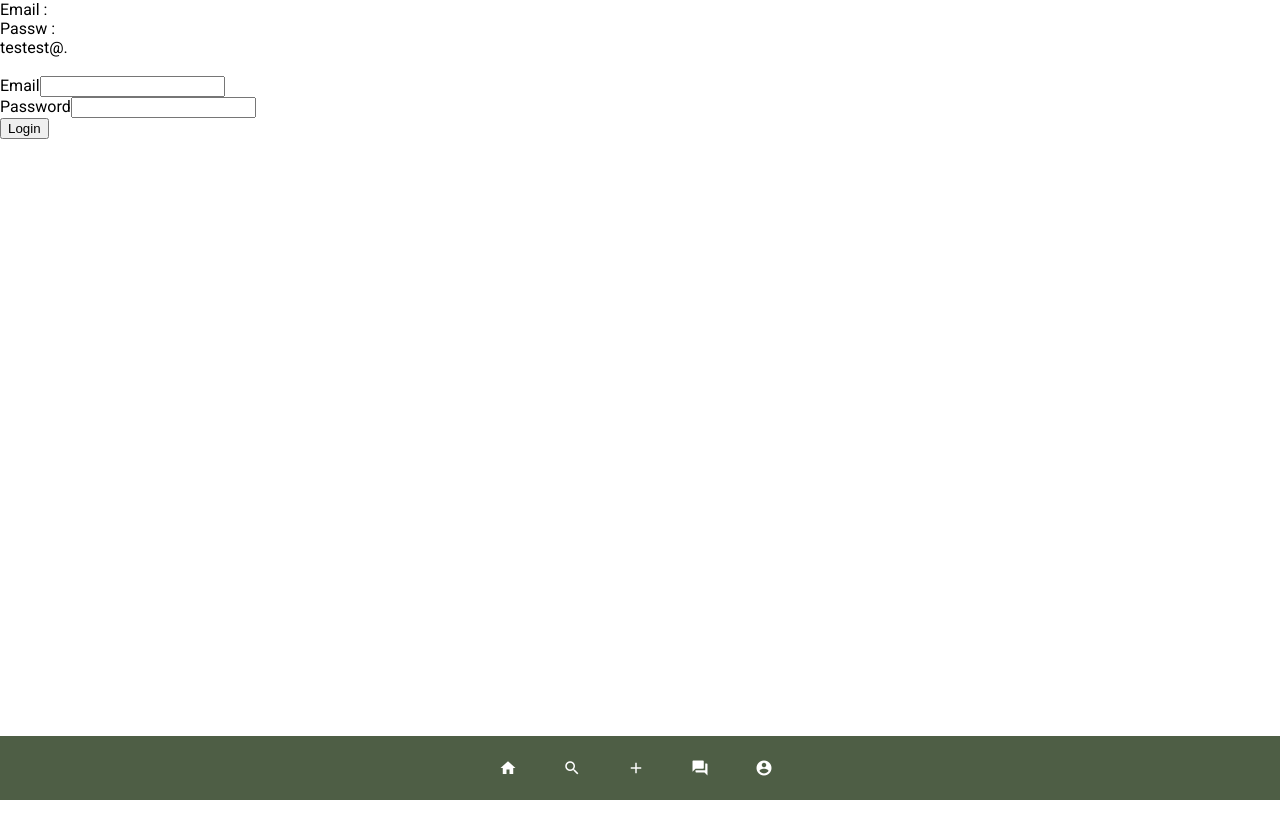
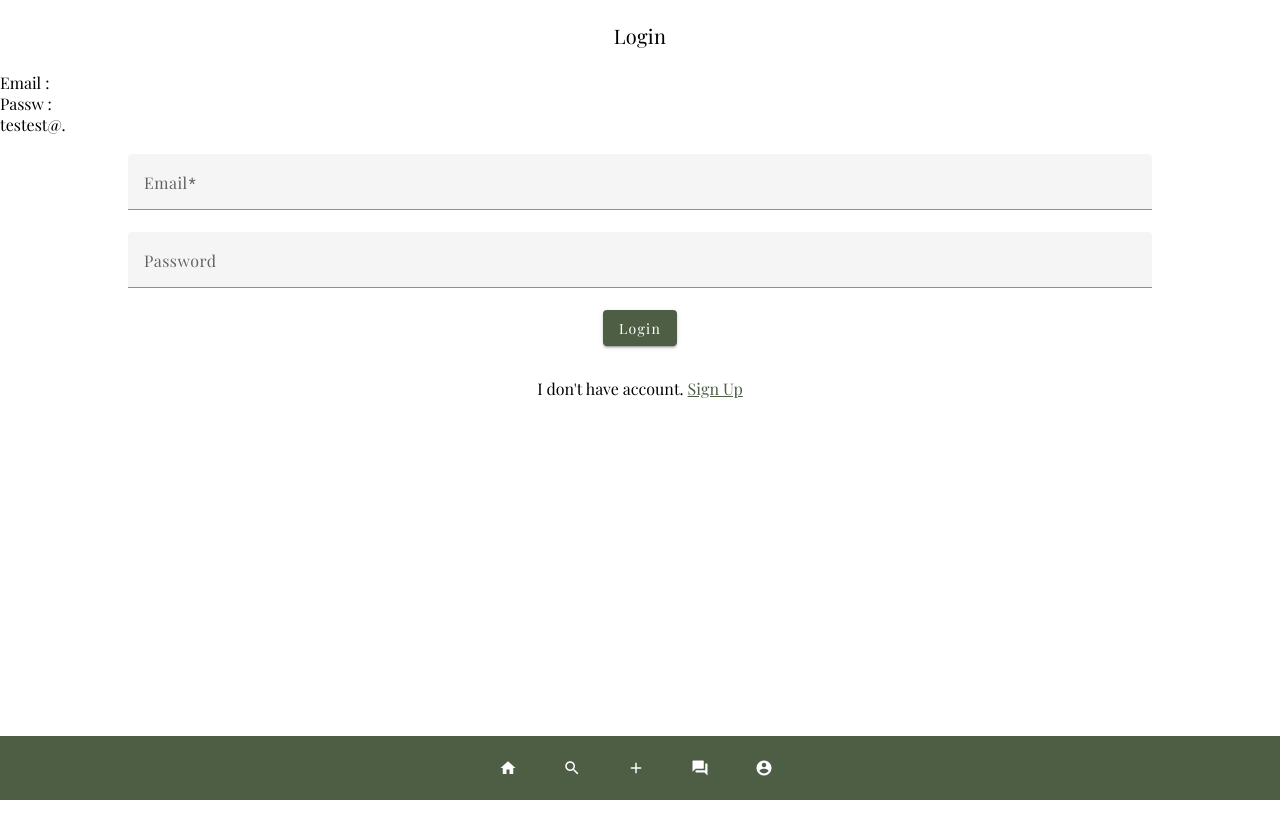
Before and after one commit to Simiams/nosithouss, an Angular app in the folder front/: page /login in a window 1280 px wide. Built offline with nearby package versions, Linux system fonts and the light colour scheme.

Commit message:
style login page and add sign up link

```diff
--- a/front/src/app/page/login/login.component.css
+++ b/front/src/app/page/login/login.component.css
@@ -0,0 +1,33 @@
+@import url('https://fonts.googleapis.com/css2?family=Playfair+Display&display=swap');
+* {
+    font-family: 'Playfair Display', serif;
+
+}
+h3 {
+    text-align: center;
+}
+
+.button {
+    display: flex;
+    justify-content: center;
+}
+
+.button button{
+    background-color: #4E5E45;
+}
+
+.group {
+    display: flex;
+    justify-content: center;
+    margin-left: 10vw;
+    margin-right: 10vw;
+}
+
+.signup a {
+    color: #4E5E45;
+}
+
+.signup p {
+    text-align: center;
+    margin-top: 4vh;
+}
--- a/front/src/app/page/login/login.component.html
+++ b/front/src/app/page/login/login.component.html
@@ -1,33 +1,35 @@
-<div class="form_container">
-  <div>
+<h3 mat-card-title>Login</h3>
+  <div class="me">
       <div>Email : {{ form.userName }}</div>
       <div>Passw : {{ form.password }}</div>
       <div>testest@.</div>
   </div>
   <br>
+  <div class="form_container">
   <form
     name="form"
     #f="ngForm"
     (ngSubmit)="f.form.valid && onSubmit()"
   >
-    <div class="group">
-      <label for="email">Email</label>
-      <input type="text" name="email" id="email" [(ngModel)]="form.userName" #email="ngModel" required>
-      <div class="form_error" *ngIf="email.errors && f.submitted">
-        Email is required !
-      </div>
-    </div>
-    <div class="group">
-      <label for="password">Password</label>
-      <input type="password" name="password" id="password" [(ngModel)]="form.password" #password="ngModel">
+  <mat-form-field class="group">
+    <mat-label>Email</mat-label>
+    <input matInput type="text" name="email" id="email" [(ngModel)]="form.userName" #email="ngModel" required>
+    <mat-error *ngIf="email.errors && f.submitted">Email is required !</mat-error>
+  </mat-form-field>
 
-<!--      <div class="form_error" *ngIf="f.submitted">-->
-<!--        <div *ngIf="password.errors['required']">Password is required</div>-->
-<!--        <div *ngIf="password.errors['minlength']">Password must be at least 5 charracters</div>-->
-<!--      </div>-->
-    </div>
-    <div class="group">
-      <button>Login</button>
-    </div>
-  </form>
-</div>
+  <mat-form-field class="group">
+    <mat-label>Password</mat-label>
+    <input matInput type="password" name="password" id="password" [(ngModel)]="form.password" #password="ngModel">
+  <!--  <div class="form_error" *ngIf="f.submitted">-->
+  <!--    <div *ngIf="password.errors['required']">Password is required</div>-->
+  <!--    <div *ngIf="password.errors['minlength']">Password must be at least 5 charracters</div>-->
+  <!--  </div>-->
+  </mat-form-field>
+</form>
+  </div>
+  <div class="button">
+    <a href="/home"><button mat-raised-button color="primary">Login</button></a>
+  </div>
+  <div class="signup">
+      <p>I don't have account. <a href="#">Sign Up</a></p>
+  </div>
```
